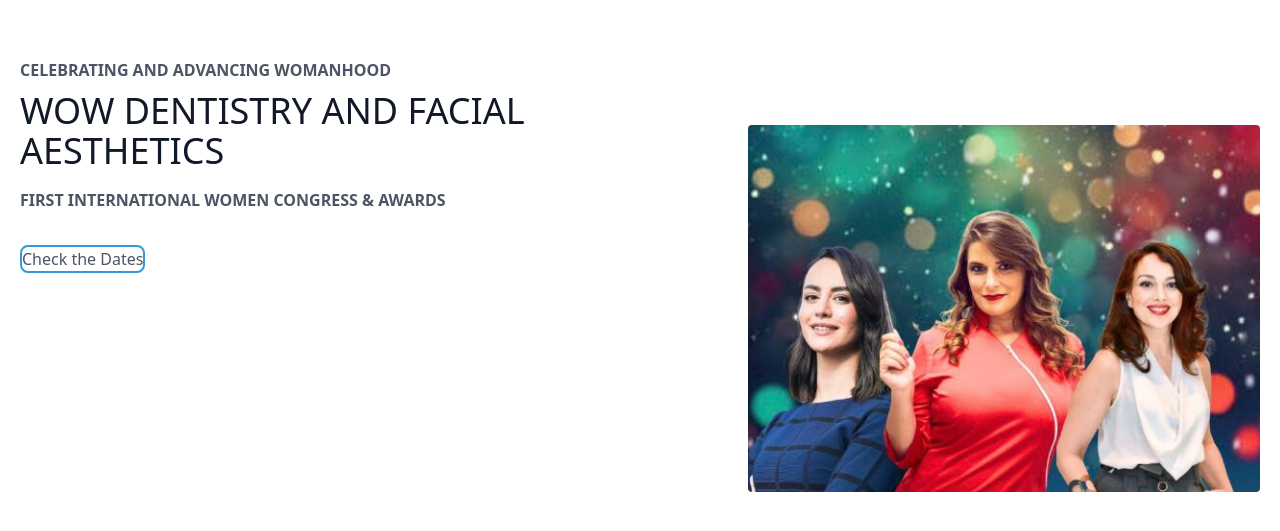
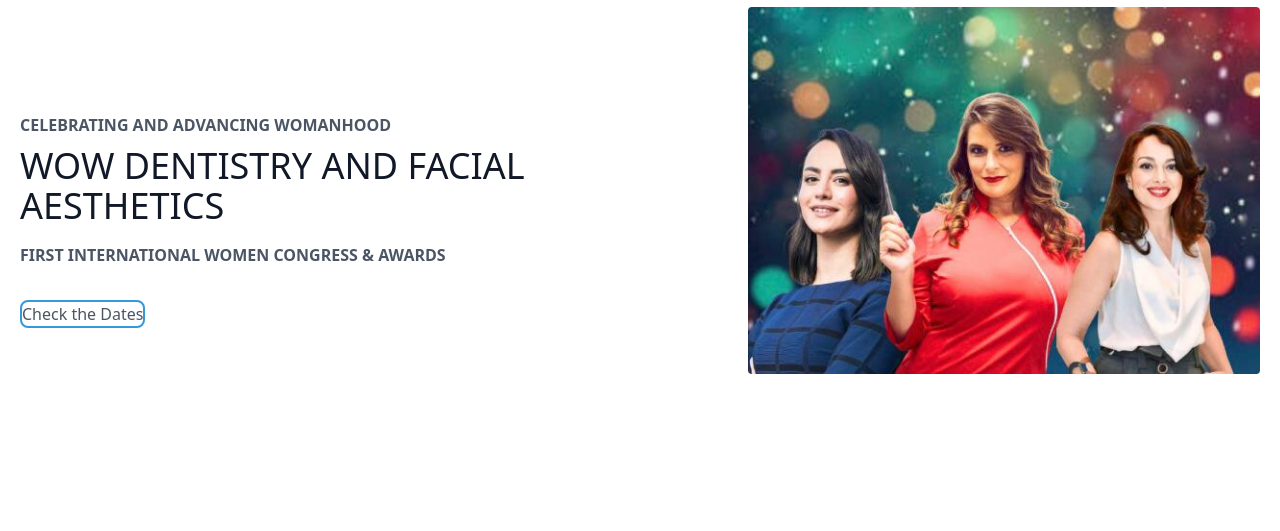
Before and after one commit to wowcongress/ad, a website: page index.html in a window 1280 px wide. Shown: the part 87-618 px from the top of the page. Drawn offline with nearby package versions, Linux system fonts and the light colour scheme.

Commit message:
Add files via upload

```diff
--- a/index.html
+++ b/index.html
@@ -81,8 +81,8 @@
               </button> -->
             </div>
           </div>
-          <div class="lg:max-w-lg lg:w-full md:w-1/2 w-5/6 relative">
-            <img class="object-cover object-center rounded absolute top-[-60px]" alt="hero" src="gotit.jpg">
+          <div class="lg:max-w-lg lg:w-full md:w-1/2 w-5/6 relative" style="top: -50px;">
+            <img class="object-cover object-center rounded w-full h-full" alt="hero" src="gotit.jpg">
           </div>
 
       </section>
```
